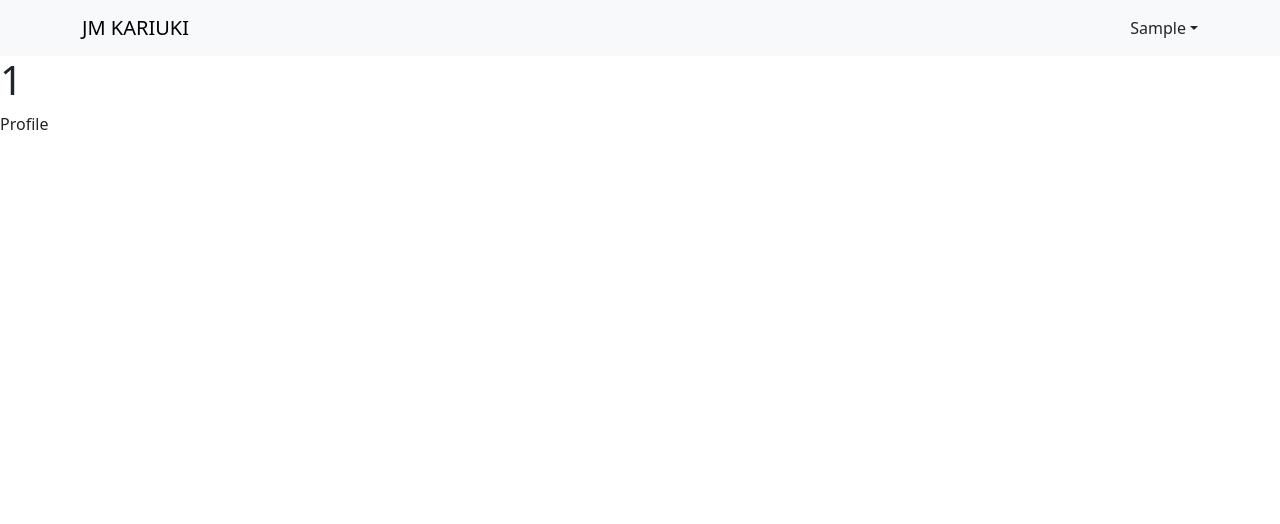
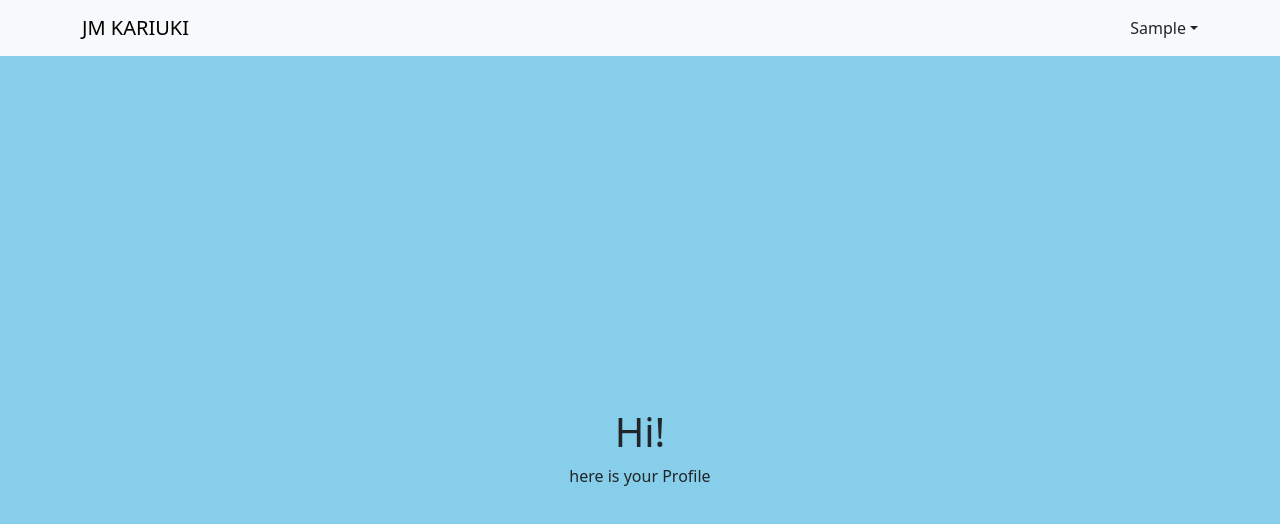
Before and after one commit to Ismael-Njihia/JM-KARIUKI, a React (Create React App) app in the folder frontend/: page /profile in a window 1280 px wide. Shown: the top 524 px of the page. Built offline with nearby package versions, Linux system fonts and the light colour scheme; no server answers; sample sign-in values are in the browser's storage.

Commit message:
profile complete

```diff
--- a/frontend/src/screens/Profile.jsx
+++ b/frontend/src/screens/Profile.jsx
@@ -1,12 +1,20 @@
 import { useSelector } from "react-redux"
 import { useGetUsersQuery } from '../slices/usersApiSlice';
 import { FaUserMd, FaUser, FaUserShield } from 'react-icons/fa';
-
+import { logout } from '../slices/AuthSlice';
+import {  useNavigate } from 'react-router-dom';
+import { useDispatch } from 'react-redux';
+import { Button } from 'react-bootstrap';
+import { IconContext } from 'react-icons';
+import {useLogoutMutation} from "../slices/usersApiSlice"
+import {toast} from "react-toastify"
 const Profile = () => {
   const { userInfo } = useSelector(state => state.auth);
   const userId = userInfo.userId;
+  const [logoutBackendCall] = useLogoutMutation()
   const { data: users, isLoading } = useGetUsersQuery();
-
+    const dispatch = useDispatch();
+    const navigate = useNavigate();
   // Find the user details for the current user
   const currentUser = users?.find(user => user.userId === userId);
 
@@ -26,20 +34,35 @@ const Profile = () => {
           AvatarIcon = null;
   }
 
+  const handleLogout = async () => {
+    await logoutBackendCall()
+    toast.success("Logged out successfully")
+    dispatch(logout());
+    navigate('/login');
+    };
+
   return (
+    <div className='container-fluid' style={{ backgroundColor: '#87CEEB', minHeight: '100vh', display: 'flex', justifyContent: 'center', alignItems: 'center', width:'100%' }}>
         <>
-          <h1>{userId}</h1>
-          <p>Profile</p>
+    <div style={{ textAlign: 'center', padding: '20px' }}>
+      <h1>Hi! {currentUser?.firstName} </h1>
+      <p>here is your Profile</p>
       {currentUser && (
         <div>
-                  {AvatarIcon && <AvatarIcon size={50} />}
+          <IconContext.Provider value={{ color: 'blue', size: '80px' }}>
+            {AvatarIcon && <AvatarIcon />}
+          </IconContext.Provider>
           <p>Email: {currentUser.email}</p>
           <p>First Name: {currentUser.firstName}</p>
           <p>Last Name: {currentUser.lastName}</p>
           <p>User Type: {currentUser.userType}</p>
+          <Button variant='primary' style={{ margin: '10px' }}>Edit Profile</Button>
+          <Button onClick={handleLogout} variant='danger' style={{ margin: '10px' }}>Logout</Button>
         </div>
       )}
+    </div>
     </>
+ </div>
   );
 };
 
```
Lines whose indentation alone changed are shown as unchanged.
